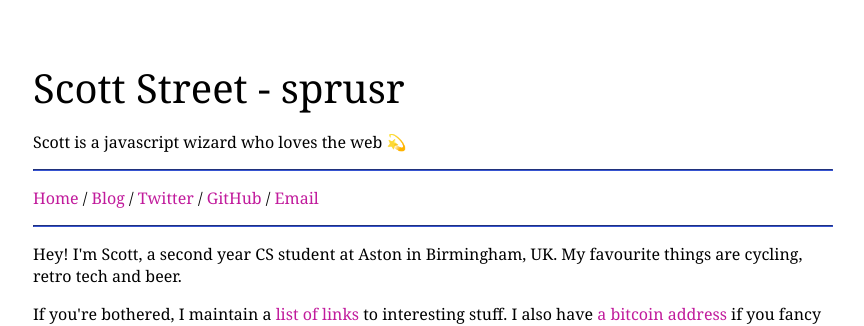
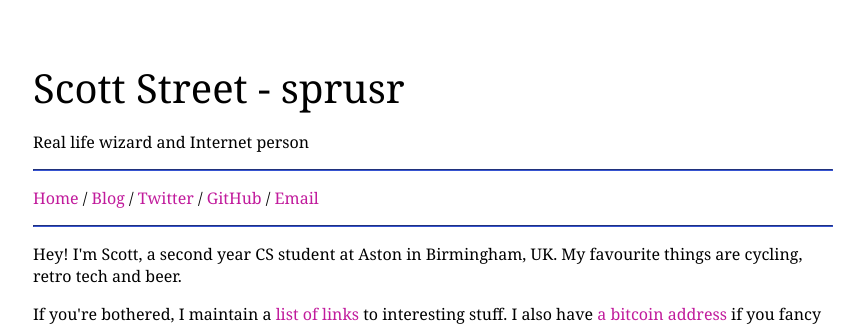
Before and after one commit to sprusr/sprusr.github.io, a Jekyll site: the page built from index.html, in a window 1280 px wide. Shown: the top 326 px of the page, without its empty margins (207-1071 px from the left). Built offline with Jekyll 4.4.1, drawn with Linux system fonts in a browser that asks for light colours.

Commit message:
Change site description

```diff
--- a/_config.yml
+++ b/_config.yml
@@ -1,6 +1,6 @@
 # Site settings
 title: Scott Street - sprusr
-description: "Scott is a javascript wizard who loves the web 💫"
+description: "Real life wizard and Internet person"
 keywords: "Scott Street,sprusr,scottystreet,ThroneRoom,Hakke,Muki.js,AstonHack,Aston"
 author: "Scott Street"
 baseurl: ""
```
